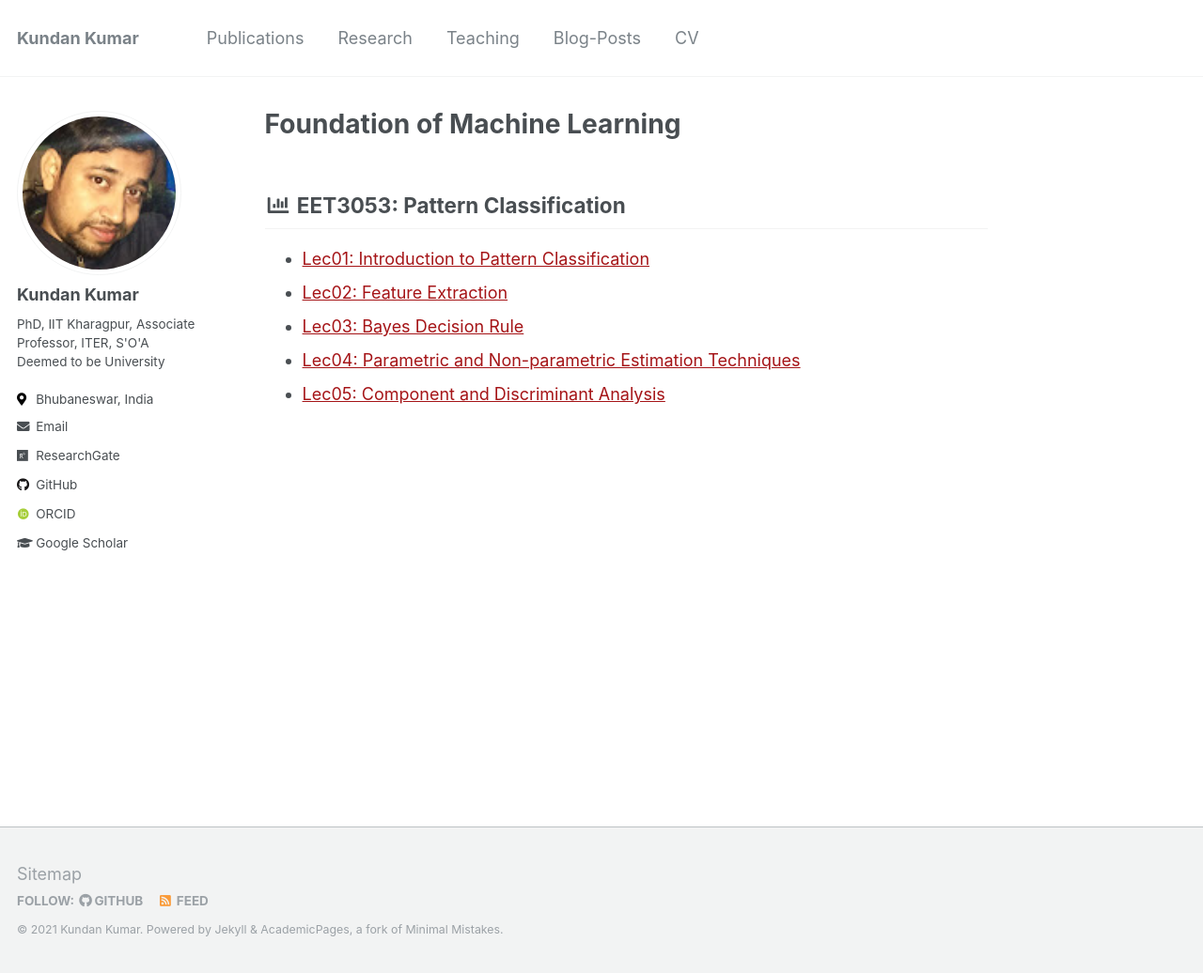
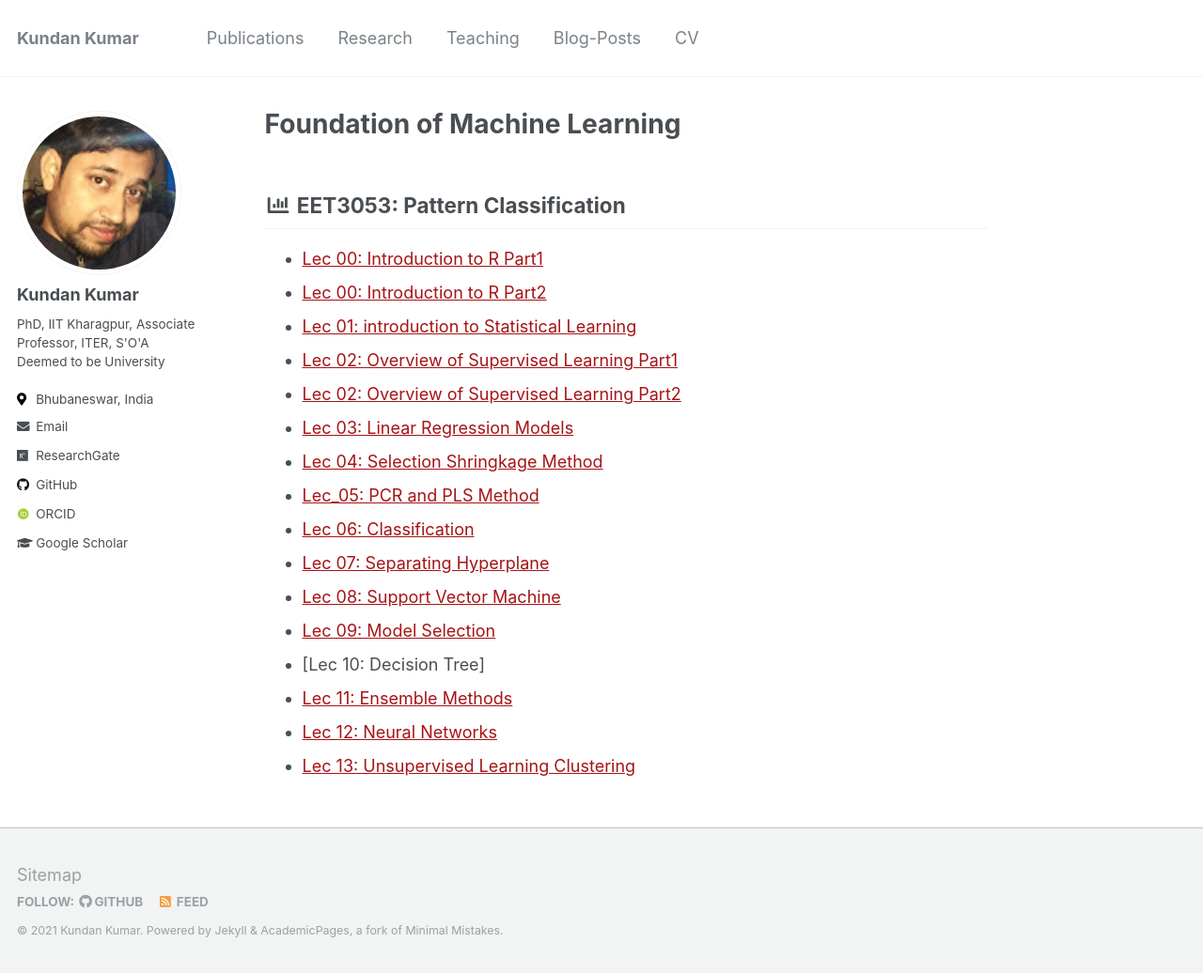
Before and after one commit to erkundanec/erkundanec.github.io, a Jekyll site: the page built from _pages/Foundation_of_ML.md, in a window 1280 px wide and 1036 px high. Shown: the whole window at 94% size. Built offline with Jekyll 4.4.1, drawn with Linux system fonts in a browser that asks for light colours; some web fonts are replaced.

Commit message:
Update Foundation_of_ML.md

```diff
--- a/_pages/Foundation_of_ML.md
+++ b/_pages/Foundation_of_ML.md
@@ -5,8 +5,19 @@ title: "Foundation of Machine Learning"
 
 ## <i class="fas fa-fw fa-chart-bar" aria-hidden="true"></i> EET3053: Pattern Classification
 {: #political-data-science }
-- [Lec01: Introduction to Pattern Classification](/files/pdf/teaching/PatternClassification_Slides/Lec01_Introduction.pdf)
-- [Lec02: Feature Extraction](/files/pdf/teaching/PatternClassification_Slides/Lec02_FeatureExtraction.pdf)
-- [Lec03: Bayes Decision Rule](/files/pdf/teaching/PatternClassification_Slides/Lec03_BayesDecisionRule.pdf)
-- [Lec04: Parametric and Non-parametric Estimation Techniques](/files/pdf/teaching/PatternClassification_Slides/Lec04_EstimationTechniques.pdf)
-- [Lec05: Component and Discriminant Analysis](/files/pdf/teaching/PatternClassification_Slides/Lec05_DimensionalityProblem.pdf)
+- [Lec 00: Introduction to R Part1](/files/pdf/teaching/FML_Slides/Lec_00_Introduction_to_R_Part1)
+- [Lec 00: Introduction to R Part2](/files/pdf/teaching/FML_Slides/Lec_00_Introduction_to_R_Part2.pdf)
+- [Lec 01: introduction to Statistical Learning](/files/pdf/teaching/FML_Slides/Lec_01_introduction_to_Statistical_Learning.pdf)
+- [Lec 02: Overview of Supervised Learning Part1](/files/pdf/teaching/FML_Slides/Lec_02_Overview of Supervised Learning_Part1.pdf)
+- [Lec 02: Overview of Supervised Learning Part2](/files/pdf/teaching/FML_Slides/Lec_02_Overview of Supervised Learning_Part2.pdf)
+- [Lec 03: Linear Regression Models](/files/pdf/teaching/FML_Slides/Lec_03_Linear_Regression_Models.pdf)
+- [Lec 04: Selection Shringkage Method](/files/pdf/teaching/FML_Slides/Lec_04_SelectionShringkageMethod.pdf)
+- [Lec_05: PCR and PLS Method](/files/pdf/teaching/FML_Slides/Lec_05_PCR_and_PLS_Method.pdf)
+- [Lec 06: Classification](/files/pdf/teaching/FML_Slides/Lec_06_Classification.pdf)
+- [Lec 07: Separating Hyperplane](/files/pdf/teaching/FML_Slides/Lec_07_Separating_Hyperplance.pdf)
+- [Lec 08: Support Vector Machine](/files/pdf/teaching/FML_Slides/Lec_08_Support_Vector_Machine.pdf)
+- [Lec 09: Model Selection](/files/pdf/teaching/FML_Slides/Lec_08_Support_Vector_Machine.pdf)
+- [Lec 10: Decision Tree]
+- [Lec 11: Ensemble Methods](/files/pdf/teaching/FML_Slides/Lec_12_Neural_Networks.pdf)
+- [Lec 12: Neural Networks](/files/pdf/teaching/FML_Slides/Lec_00_Introduction_to_R_Part1)
+- [Lec 13: Unsupervised Learning Clustering](/files/pdf/teaching/FML_Slides/Lec_13_UnsupervisedLearning_Clustering.pdf)
```
